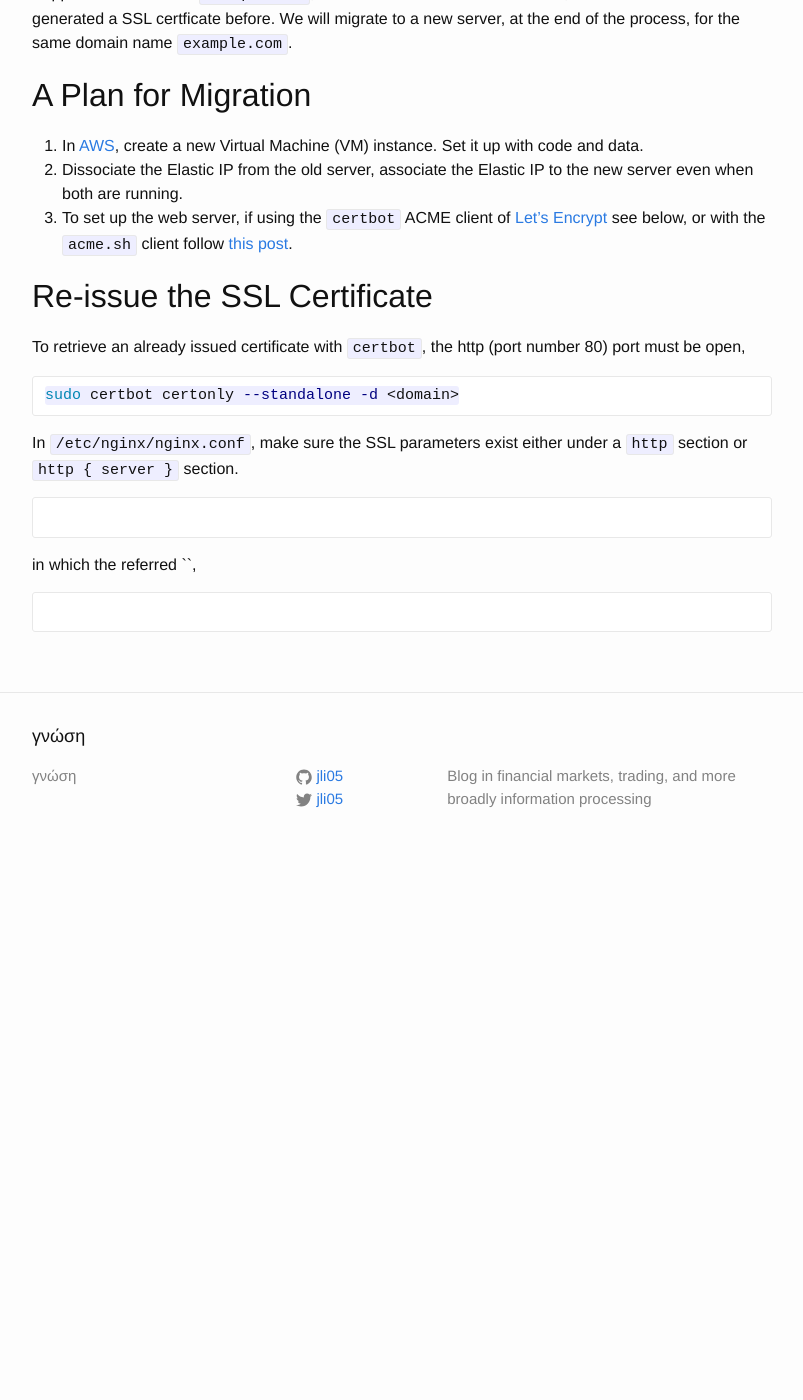
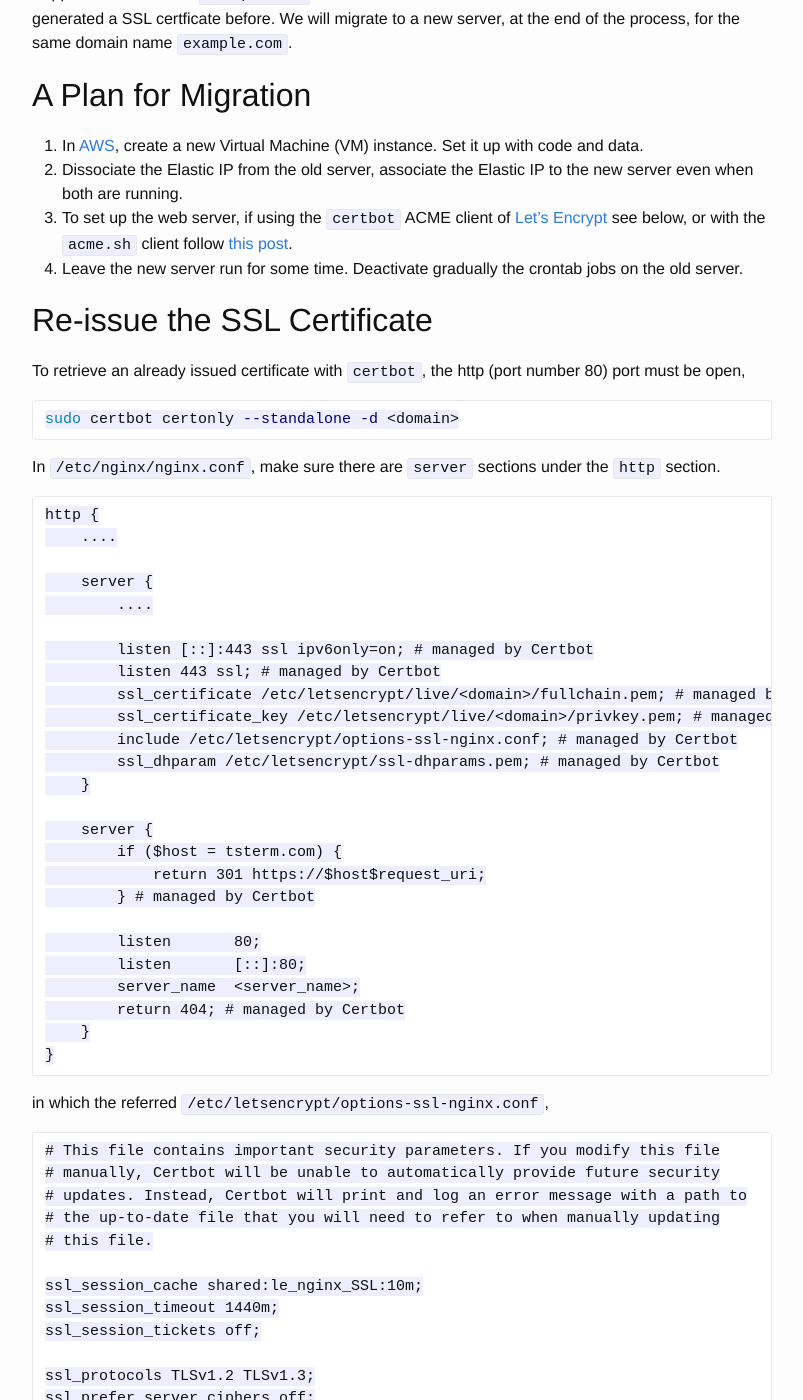
Before and after one commit to jli05/jli05.github.io, a Jekyll site: the page built from _posts/2023-08-28-Migrate-a-web-server.md, in a window 1280 px wide and 1400 px high, scrolled down 282 px. Shown: the whole window, without its empty margins (238-1041 px from the left). Built offline with Jekyll 4.4.1, drawn with Linux system fonts in a browser that asks for light colours; before the commit the page ends 1152 px from its top, so only the background shows below that; some of the changed text lies outside the part shown.

Commit message:
add certbot config

````diff
--- a/_posts/2023-08-28-Migrate-a-web-server.md
+++ b/_posts/2023-08-28-Migrate-a-web-server.md
@@ -10,6 +10,7 @@ Suppose the domain is `example.com`, associated with a static IP address, for wh
 1. In [AWS](https://aws.amazon.com), create a new Virtual Machine (VM) instance. Set it up with code and data.
 2. Dissociate the Elastic IP from the old server, associate the Elastic IP to the new server even when both are running.
 3. To set up the web server, if using the `certbot` ACME client of [Let's Encrypt](https://letsencrypt.org) see below, or with the `acme.sh` client follow [this post](/2023/08/28/acme-SSL-certificates.html).
+4. Leave the new server run for some time. Deactivate gradually the crontab jobs on the old server.
 
 ## Re-issue the SSL Certificate
 To retrieve an already issued certificate with `certbot`, the http (port number 80) port must be open,
@@ -18,14 +19,60 @@ To retrieve an already issued certificate with `certbot`, the http (port number
 sudo certbot certonly --standalone -d <domain>
 ```
 
-In `/etc/nginx/nginx.conf`, make sure the SSL parameters exist either under a `http` section or `http { server }` section.
+In `/etc/nginx/nginx.conf`, make sure there are `server` sections under the `http` section.
 
 ```
+http {
+    ....
+
+    server {
+        ....
+
+        listen [::]:443 ssl ipv6only=on; # managed by Certbot
+        listen 443 ssl; # managed by Certbot
+        ssl_certificate /etc/letsencrypt/live/<domain>/fullchain.pem; # managed by Certbot
+        ssl_certificate_key /etc/letsencrypt/live/<domain>/privkey.pem; # managed by Certbot
+        include /etc/letsencrypt/options-ssl-nginx.conf; # managed by Certbot
+        ssl_dhparam /etc/letsencrypt/ssl-dhparams.pem; # managed by Certbot
+    }
+
+    server {
+        if ($host = tsterm.com) {
+            return 301 https://$host$request_uri;
+        } # managed by Certbot
+
+        listen       80;
+        listen       [::]:80;
+        server_name  <server_name>;
+        return 404; # managed by Certbot
+    }
+}
+```
+
+in which the referred `/etc/letsencrypt/options-ssl-nginx.conf`,
 
 ```
+# This file contains important security parameters. If you modify this file
+# manually, Certbot will be unable to automatically provide future security
+# updates. Instead, Certbot will print and log an error message with a path to
+# the up-to-date file that you will need to refer to when manually updating
+# this file.
 
-in which the referred ``,
+ssl_session_cache shared:le_nginx_SSL:10m;
+ssl_session_timeout 1440m;
+ssl_session_tickets off;
+
+ssl_protocols TLSv1.2 TLSv1.3;
+ssl_prefer_server_ciphers off;
+
+ssl_ciphers "ECDHE-ECDSA-AES128-GCM-SHA256:ECDHE-RSA-AES128-GCM-SHA256:ECDHE-ECDSA-AES256-GCM-SHA384:ECDHE-RSA-AES256-GCM-SHA384:ECDHE-ECDSA-CHACHA20-POLY1305:ECDHE-RSA-CHACHA20-POLY1305:DHE-RSA-AES128-GCM-SHA256:DHE-RSA-AES256-GCM-SHA384";
+```
+
+the referred `/etc/letsencrypt/ssl-dhparams.pem`,
 
 ```
-
+-----BEGIN DH PARAMETERS-----
+...
+...
+-----END DH PARAMETERS-----
 ```
````
